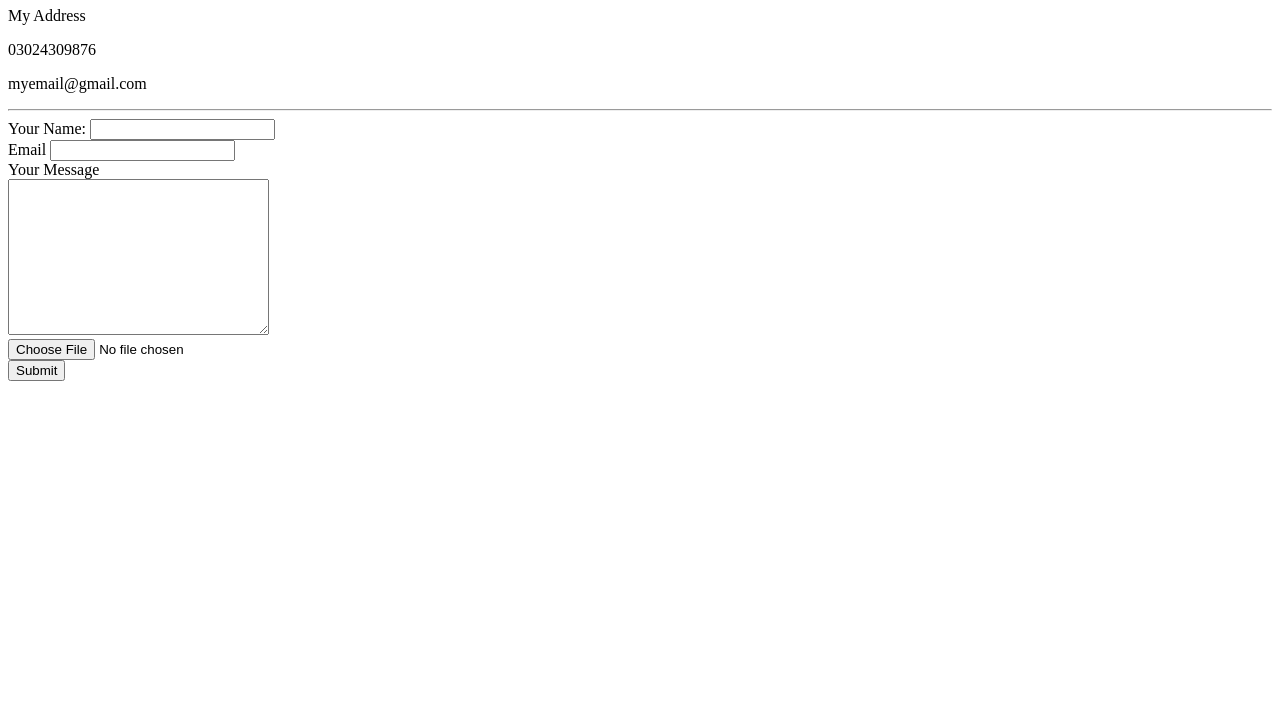
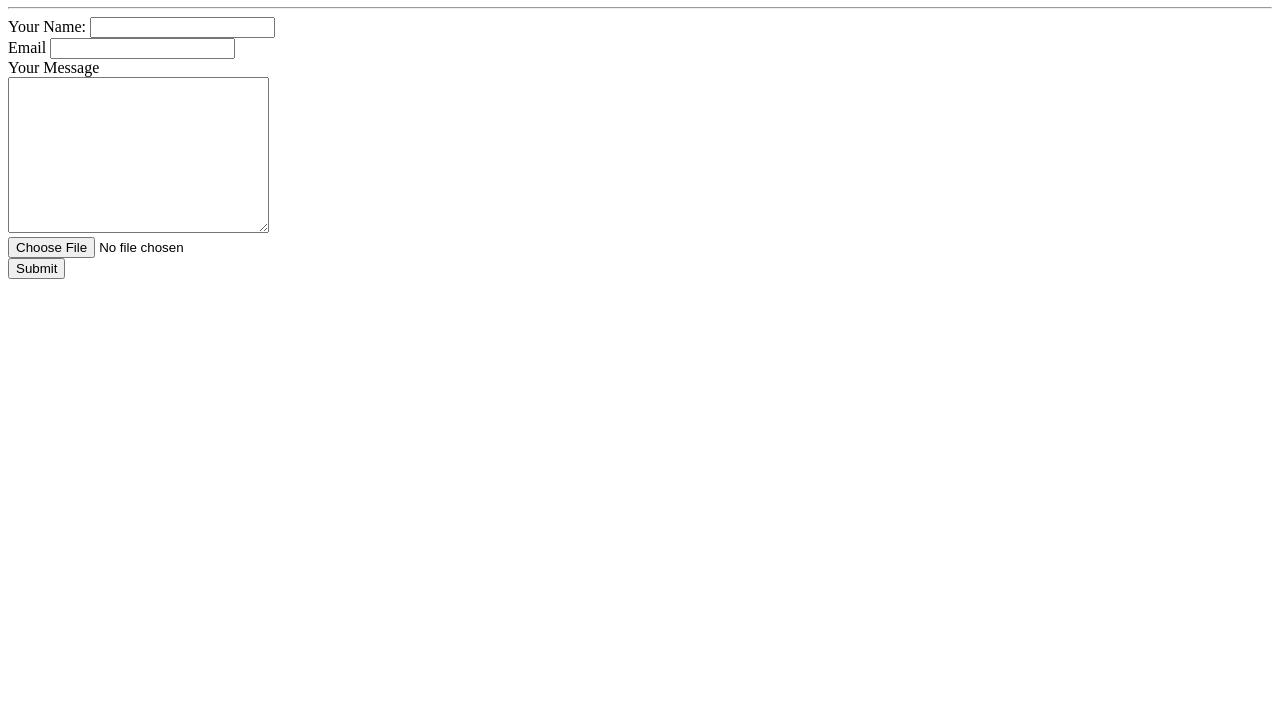
Before and after one commit to Mubashir514/cv, a plain HTML site: page contact_us.html in a window 1280 px wide. Shown: the part 73-800 px from the top of the page. Drawn offline with Linux system fonts and the light colour scheme.

Commit message:
Update contact_us.html

```diff
--- a/contact_us.html
+++ b/contact_us.html
@@ -8,9 +8,7 @@
 </head>
 <body>
     <h1>My Contact details</h1>
-    <p>My Address</p>
-    <p>03024309876</p>
-    <p>myemail@gmail.com</p>
+
 <hr>
     <form action="mailto:info@londonappbrewery.com" method="post" enctype="text/plain">
         <label for="name">Your Name:</label>
```
